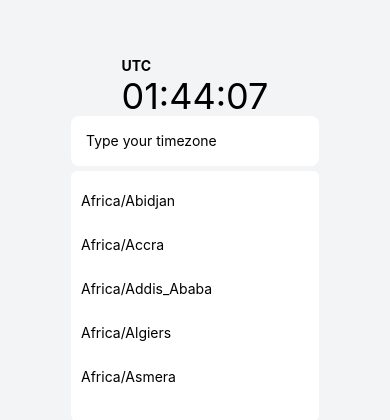
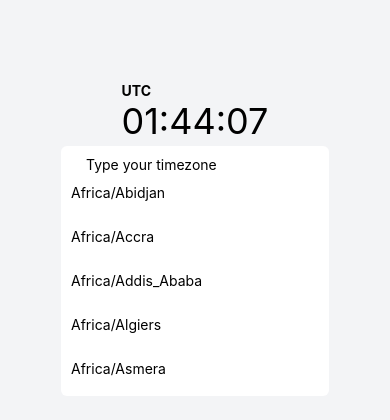
Before and after one commit to sanavalos/expo-clock, a React Native app: screen / in a window 390 px wide. Shown: the part 184-604 px from the top of the page. Built offline with nearby package versions, Linux system fonts and the light colour scheme.

Commit message:
feat: add selected timezone rendering behavior

```diff
--- a/components/TimezonesDropdown.jsx
+++ b/components/TimezonesDropdown.jsx
@@ -1,4 +1,4 @@
-import React, { useCallback, useRef, useState } from "react";
+import React, { useCallback, useRef, useState, useEffect } from "react";
 import {
   View,
   Text,
@@ -17,20 +17,27 @@ const StyledTextInput = styled(TextInput);
 function TimezonesDropdown() {
   const buttonRef = useRef(null);
   const [searchValue, setSearchValue] = useState("");
+  const [selectedTimezone, setSelectedTimezone] = useState(false);
 
   const onSelect = useCallback((item) => {
     setSearchValue(item);
+    setSelectedTimezone(true);
   }, []);
+
+  useEffect(() => {
+    searchValue.length < 1 && setSelectedTimezone(false);
+  }, [searchValue]);
 
   return (
     <StyledView ref={buttonRef}>
+      <StyledView style={styles.options}>
         <StyledTextInput
           style={styles.button}
           value={searchValue}
           onChangeText={(value) => setSearchValue(value)}
           placeholder="Type your timezone"
         />
-      <StyledView style={styles.options}>
+        {!selectedTimezone && (
           <FlatList
             keyExtractor={(item) => item}
             data={timezonesList.filter((tz) =>
@@ -45,8 +52,11 @@ function TimezonesDropdown() {
                 <StyledText>{item}</StyledText>
               </TouchableOpacity>
             )}
-          ItemSeparatorComponent={() => <StyledView style={styles.separator} />}
+            ItemSeparatorComponent={() => (
+              <StyledView style={styles.separator} />
+            )}
           />
+        )}
       </StyledView>
     </StyledView>
   );
```
Lines whose indentation alone changed are shown as unchanged.
